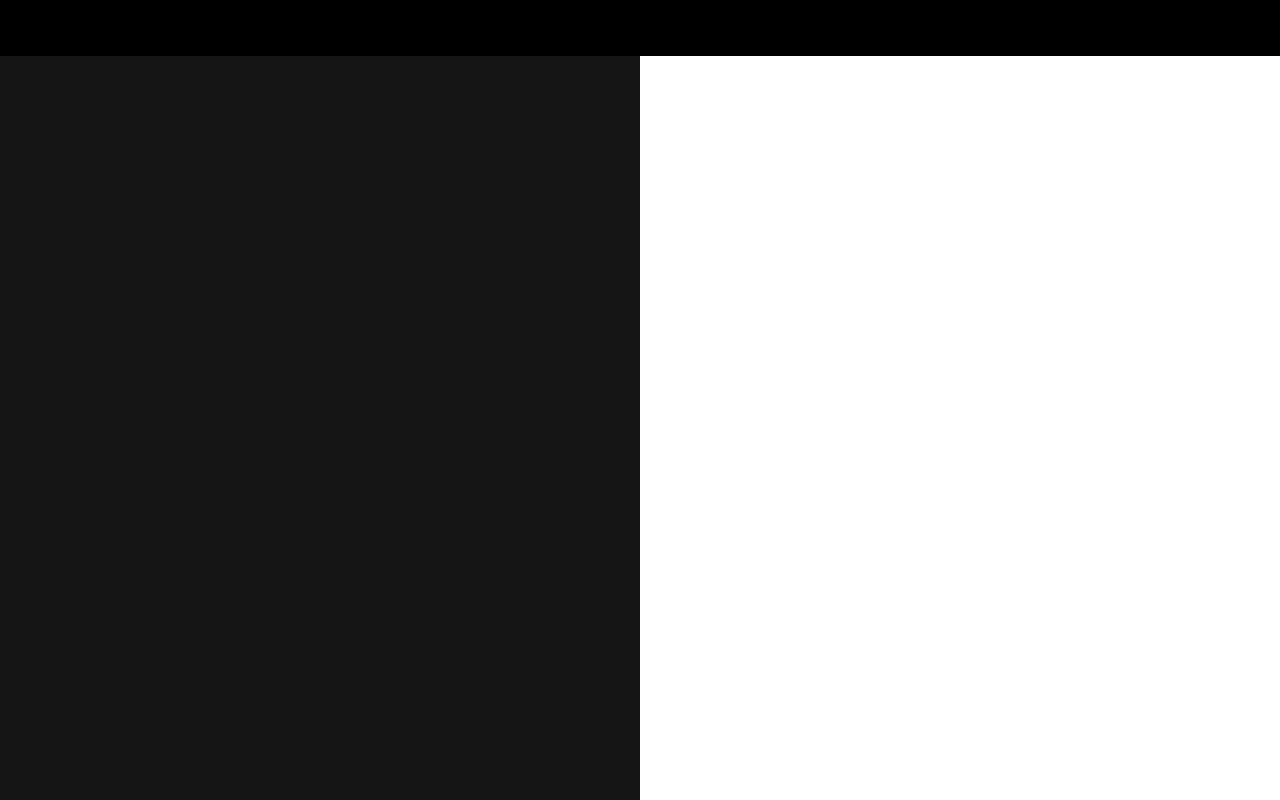
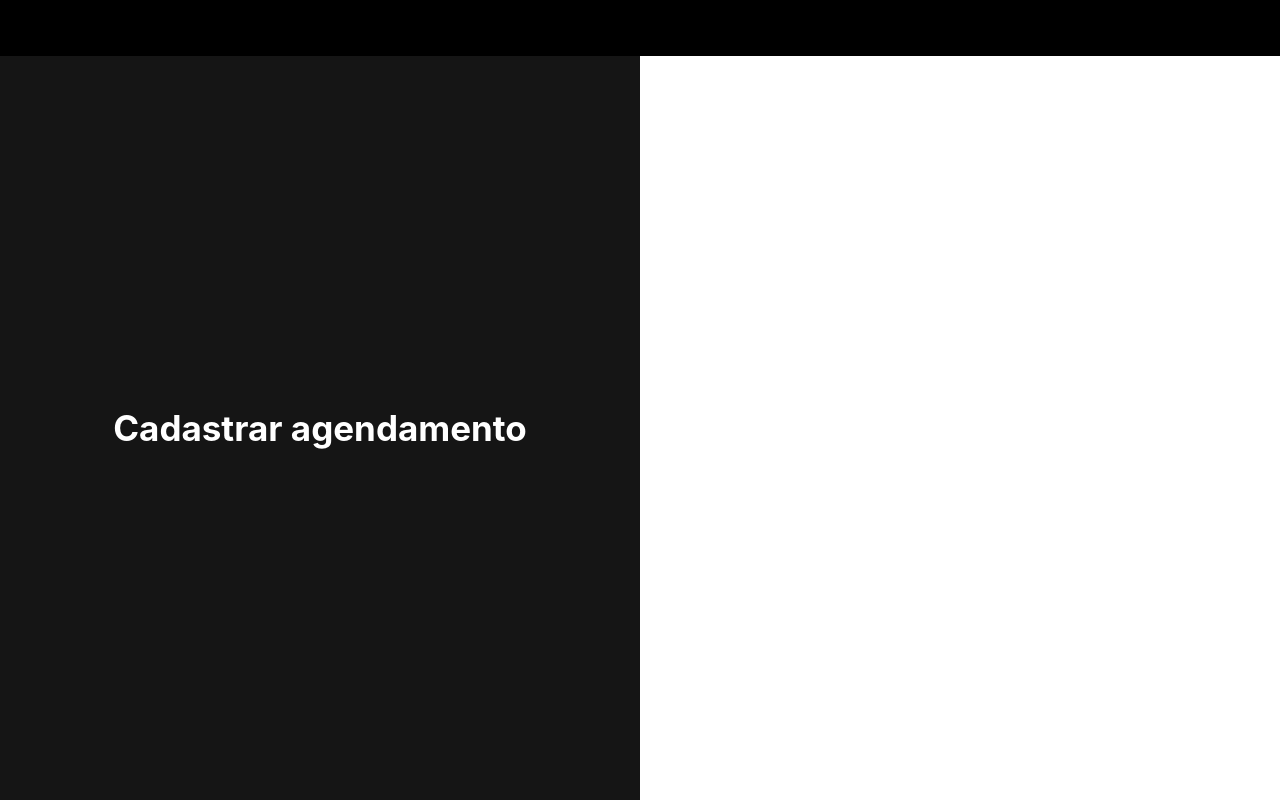
Before and after one commit to samenc99/teste-4linux-front, a React (Create React App) app in the folder project/: page / in a window 1280 px wide. Built offline with nearby package versions, Linux system fonts and the light colour scheme.

Commit message:
ToSchedule - design

```diff
--- /dev/null
+++ b/project/src/hooks/useForm.js
@@ -0,0 +1,16 @@
+import { useState } from "react";
+
+export default function useForm(initialForm) {
+  const [form, setForm] = useState(initialForm);
+
+  const onChange = (e) => {
+    const { name, value } = e.target;
+    setForm({ ...form, [name]: value });
+  };
+
+  const clearForm = () => {
+    setForm(initialForm);
+  };
+
+  return [form, onChange, clearForm];
+}
--- a/project/src/pages/ToSchedule/ToSchedule.jsx
+++ b/project/src/pages/ToSchedule/ToSchedule.jsx
@@ -1,10 +1,58 @@
 import {Content} from "./styled";
+import useForm from "../../hooks/useForm";
+import {makeStyles} from "@material-ui/core";
+import TextField from '@material-ui/core/TextField';
+import Button from '@material-ui/core/Button';
+import {H1} from "../../styled-components/H1";
+
+const initialForm = {data: '', idConsultor: '', idServico: '', emailCliente: ''}
+
+const useStyles = makeStyles((theme) => ({
+  root: {
+    '& > *': {
+      width: '50%',
+      marginBottom: '20px'
+    }
+  }
+}));
 
 export default function ToSchedule({active, setActive}){
-
+  const [form, setForm, clearForm] = useForm(initialForm)
+  const classes = useStyles()
   return(
     <Content active={active} onMouseEnter={()=>setActive(true)}>
-
+      {
+        active?
+          <form className={classes.root}>
+              <TextField
+                type={'date'}
+                required
+                value={form.data}
+                onChange={setForm}
+              />
+              <TextField
+                label={'Id Consultor'}
+                required
+                value={form.idConsultor}
+                onChange={setForm}
+              />
+              <TextField
+                label={'Id Servico'}
+                required
+                value={form.idServico}
+                onChange={setForm}
+              />
+              <TextField
+                label={'Email do cliente'}
+                required
+                value={form.emailCliente}
+                onChange={setForm}
+              />
+              <Button variant={'contained'} color={'secondary'}>AGENDAR</Button>
+            </form>
+          :
+          <H1>Cadastrar agendamento</H1>
+      }
     </Content>
   )
 }
--- a/project/src/pages/ToSchedule/styled.js
+++ b/project/src/pages/ToSchedule/styled.js
@@ -5,4 +5,13 @@ export const Content = styled.article`
   height: 100%;
   background-color: ${props=>props.active?'#fff':'#151515'};
   transition: background-color 1s;
+  display: flex;
+  justify-content: center;
+  align-items: center;
+  >form{
+    width: 100%;
+    display: flex;
+    align-items: center;
+    flex-direction: column;
+  }
 `
--- /dev/null
+++ b/project/src/styled-components/H1.js
@@ -0,0 +1,7 @@
+import styled from "styled-components";
+
+export const H1 = styled.h1`
+  font-size: 35px;
+  font-weight: bold;
+  color: #fff;
+`
```
